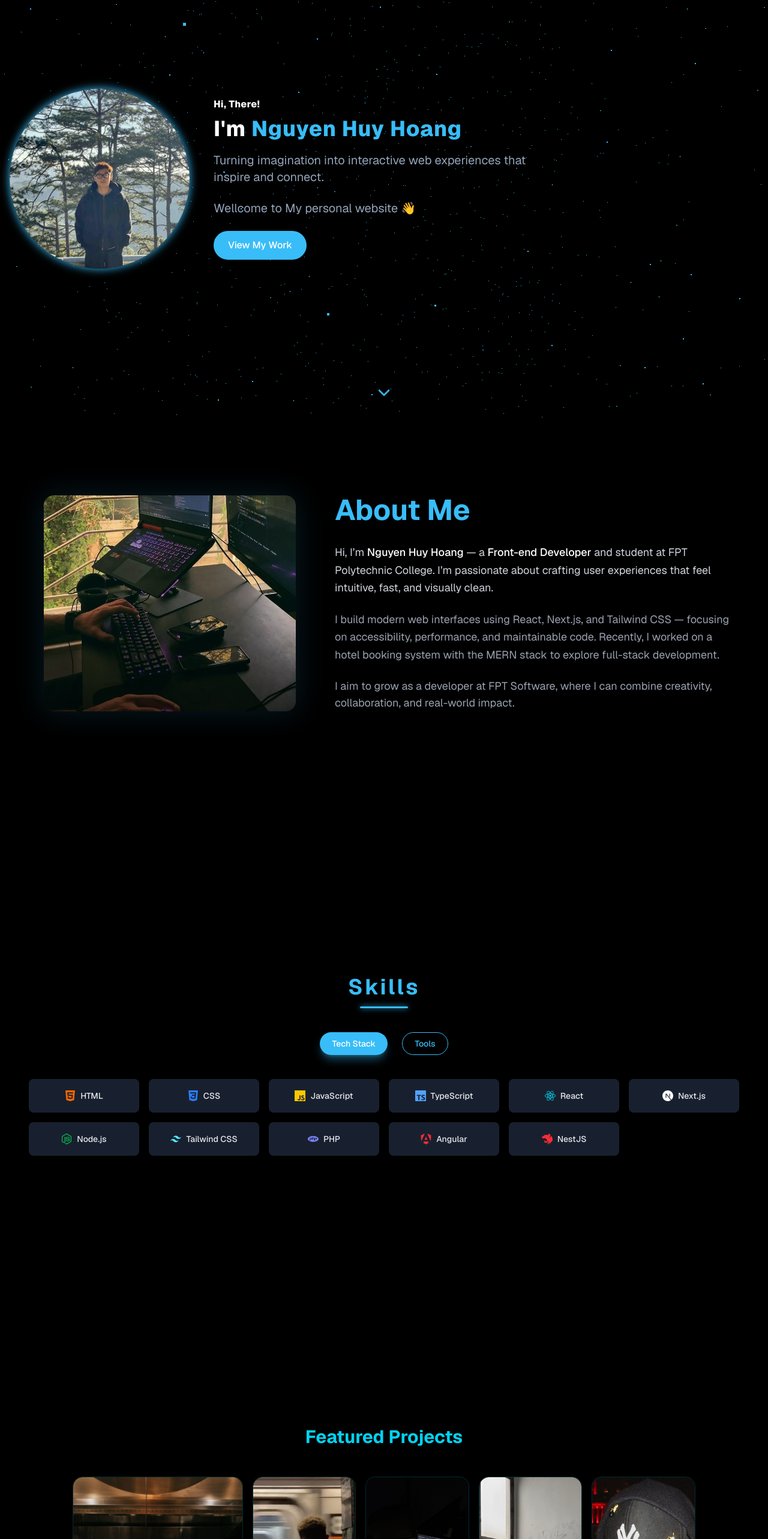
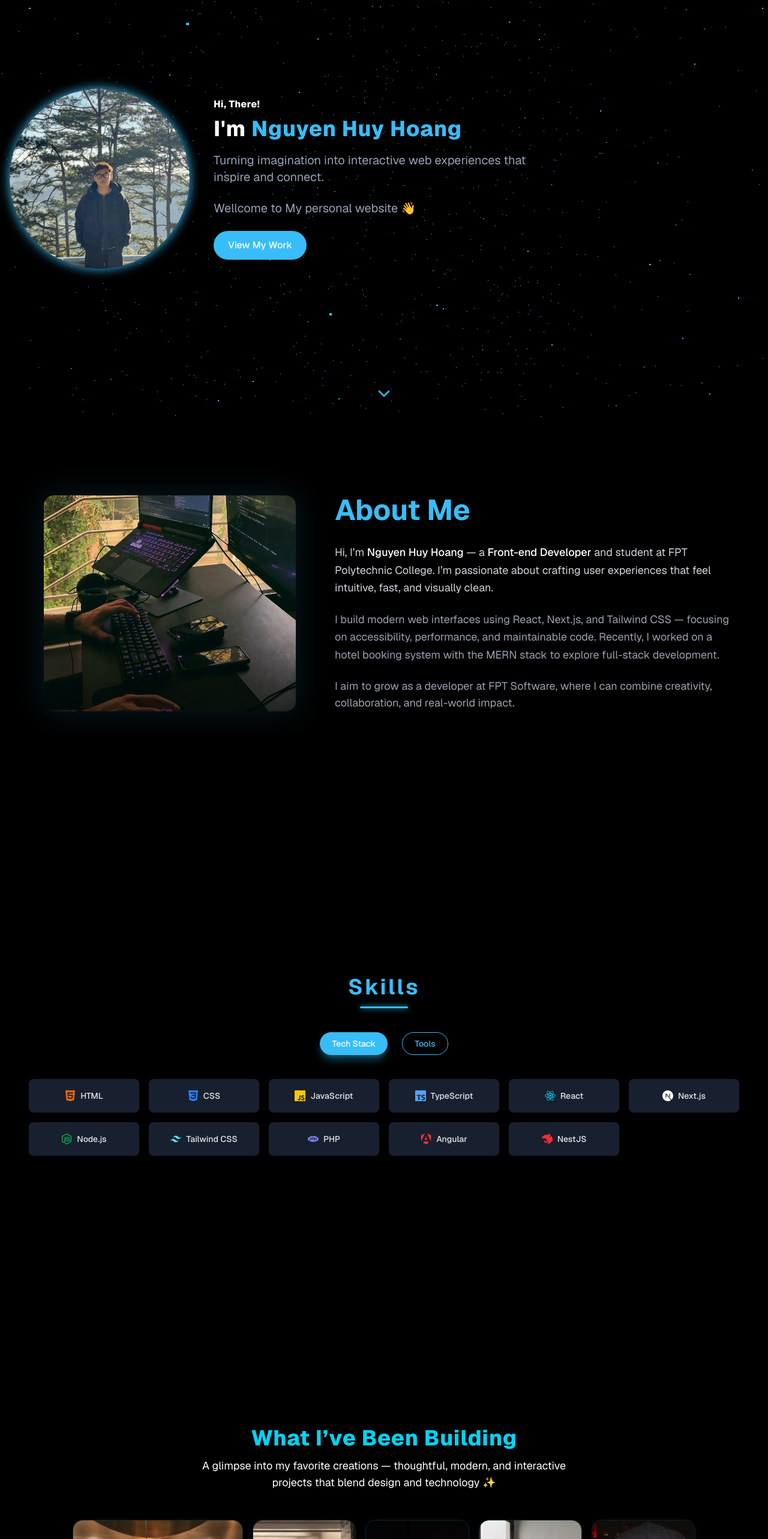
Before and after one commit to HuyHoang130405/Portfolio, a Next.js app: page / in a window 1280 px wide. Shown: the part 102-2668 px from the top of the page at 60% size. Built offline with nearby package versions, Linux system fonts and the light colour scheme.

Commit message:
chore: import data projects to file ProjectsSection.tsx

```diff
--- a/src/app/components/projects/ProjectsSection.tsx
+++ b/src/app/components/projects/ProjectsSection.tsx
@@ -2,54 +2,7 @@
 import React, { useState } from "react";
 import { motion, AnimatePresence } from "framer-motion";
 import { ChevronLeft, ChevronRight } from "lucide-react";
-
-const projects = [
-  {
-    img: "/images/img-hotel.jpg",
-    title: "Hotel Management Website",
-    description:
-      "Full-stack hotel management platform built with Next.js, Angular, Node.js, and Python — providing booking, admin management, and analytics features.",
-    tech: ["Next.js", "Node.js", "Angular", "Python"],
-    github: "https://github.com/HuyHoang130405/Hotel-Management-Website",
-    demo: "https://hotel-booking-hoang.vercel.app",
-  },
-  {
-    img: "/images/img-portfolio1.jpg",
-    title: "Portfolio Website",
-    description:
-      "Personal portfolio website built with Next.js and Tailwind CSS.",
-    tech: ["Next.js", "Tailwind", "Framer Motion"],
-    github: "https://github.com/HuyHoang130405/Portfolio",
-    demo: "https://nguyenhuyhoang.dev",
-  },
-  {
-    img: "/images/img-todolist.jpg",
-    title: "To Do List",
-    description:
-      "Full-stack ToDo List app built with Next.js and Node.js.",
-    tech: ["Next.js", "Node.js", "Tailwind"],
-    github: "https://github.com/HuyHoang130405/To-Do-List",
-    demo: "#",
-  },
-  {
-    img: "/images/img-ecommerce.jpg",
-    title: "E-commerce-T8-2025",
-    description:
-      "Backend API for an eCommerce platform built with NestJS, MySQL, and Docker.",
-    tech: ["NestJS", "MySQL", "Docker"],
-    github: "https://github.com/HuyHoang130405/Ecommerce-T8-2025",
-    demo: "#",
-  },
-  {
-    img: "/images/img-jewelry.jpg",
-    title: "Jewelry Website",
-    description:
-      "Jewelry Website built with PHP",
-    tech: ["PHP"],
-    github: "https://github.com/HuyHoang130405/Jewelry-Website",
-    demo: "#",
-  },
-];
+import { projects } from "../../data/projects"
 
 const BUTTON_STYLE =
   "absolute top-1/2 -translate-y-1/2 z-30 p-3 bg-cyan-900/80 border border-cyan-400/50 rounded-full shadow-lg hover:bg-cyan-700/90 transition flex items-center justify-center backdrop-blur-sm";
@@ -75,9 +28,22 @@ export default function ProjectsSection() {
       id="projects"
       className="relative max-w-7xl mx-auto px-6 py-20 overflow-hidden"
     >
-      <h2 className="text-center text-2xl md:text-3xl font-bold mb-12 text-cyan-400">
-        Featured Projects
-      </h2>
+      {/* Tiêu đề mới */}
+      <motion.div
+        initial={{ opacity: 0, y: 20 }}
+        whileInView={{ opacity: 1, y: 0 }}
+        transition={{ duration: 0.6, ease: "easeOut" }}
+        viewport={{ once: true }}
+        className="text-center mb-12"
+      >
+        <h2 className="text-3xl md:text-4xl font-extrabold text-cyan-400 tracking-wide drop-shadow-lg">
+          What I’ve Been Building
+        </h2>
+        <p className="mt-3 text-white text-base md:text-lg max-w-2xl mx-auto">
+          A glimpse into my favorite creations — thoughtful, modern, and
+          interactive projects that blend design and technology ✨
+        </p>
+      </motion.div>
 
       <div className="relative flex items-center justify-center">
         {projects.length > visibleCount && scrollIndex > 0 && (
--- /dev/null
+++ b/src/app/data/projects.ts
@@ -0,0 +1,47 @@
+export const projects = [
+  {
+    img: "/images/img-hotel.jpg",
+    title: "Hotel Management Website",
+    description:
+      "Full-stack hotel management platform built with Next.js, Angular, Node.js, and Python — providing booking, admin management, and analytics features.",
+    tech: ["Next.js", "Node.js", "Angular", "Python"],
+    github: "https://github.com/HuyHoang130405/Hotel-Management-Website",
+    demo: "https://hotel-booking-hoang.vercel.app",
+  },
+  {
+    img: "/images/img-portfolio1.jpg",
+    title: "Portfolio Website",
+    description:
+      "Personal portfolio website built with Next.js and Tailwind CSS.",
+    tech: ["Next.js", "Tailwind", "Framer Motion"],
+    github: "https://github.com/HuyHoang130405/Portfolio",
+    demo: "https://nguyenhuyhoang.dev",
+  },
+  {
+    img: "/images/img-todolist.jpg",
+    title: "To Do List",
+    description:
+      "Full-stack ToDo List app built with Next.js and Node.js.",
+    tech: ["Next.js", "Node.js", "Tailwind"],
+    github: "https://github.com/HuyHoang130405/To-Do-List",
+    demo: "#",
+  },
+  {
+    img: "/images/img-ecommerce.jpg",
+    title: "E-commerce-T8-2025",
+    description:
+      "Backend API for an eCommerce platform built with NestJS, MySQL, and Docker.",
+    tech: ["NestJS", "MySQL", "Docker"],
+    github: "https://github.com/HuyHoang130405/Ecommerce-T8-2025",
+    demo: "#",
+  },
+  {
+    img: "/images/img-jewelry.jpg",
+    title: "Jewelry Website",
+    description:
+      "Jewelry Website built with PHP",
+    tech: ["PHP"],
+    github: "https://github.com/HuyHoang130405/Jewelry-Website",
+    demo: "#",
+  },
+];
```
